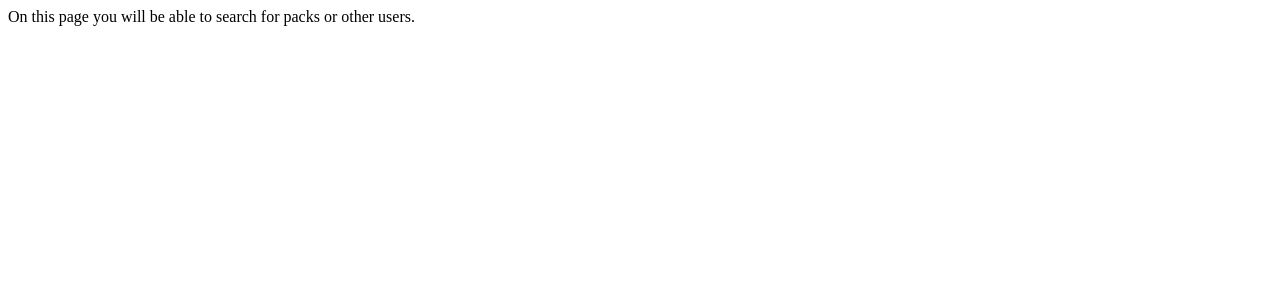
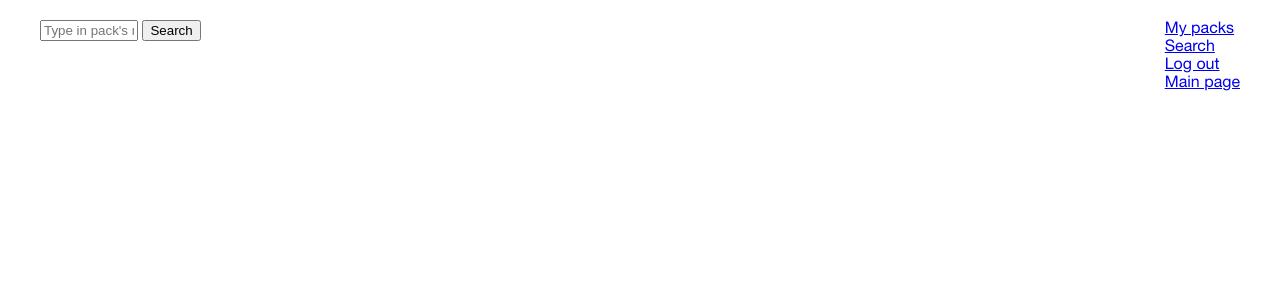
Before and after one commit to Uxusino/custom-cards, a Flask app: page /search in a window 1280 px wide. Shown: the top 300 px of the page. Run offline with Flask 3, Linux system fonts and the light colour scheme; the visitor is signed in with stand-in values (Sample User, id 1); parts of the project's set-up code (start-up, migrations or seed data) failed here and were passed over.

Commit message:
Search system

```diff
--- a/routes.py
+++ b/routes.py
@@ -241,7 +241,17 @@ def rate_pack():
 
 @app.route("/search")
 def search():
-    return "On this page you will be able to search for packs or other users."
+    return render_template("search.html", packs=None, is_search=False)
+
+@app.route("/search/<string:query>")
+def search_q(query):
+    _packs = packs.search_packs(query)
+    return render_template("search.html", packs=_packs, is_search=True)
+
+@app.route("/find_packs", methods=["POST"])
+def find_packs():
+    query = request.form.get("search")
+    return redirect(f"/search/{query}")
 
 @app.route("/simulator")
 def simulator():
--- a/static/styles.css
+++ b/static/styles.css
@@ -26,12 +26,23 @@ h6 {
     font-family: 'Helvetica Neue Bold', sans-serif;
 }
 
+textarea {
+    padding: 5px;
+    overflow: auto;
+}
+
 .menu {
     position: absolute;
     top: 0;
     right: 0;
     padding: 20px;
     margin-right: 20px;
+}
+
+.pack {
+    padding: 10px;
+    border-color: #888;
+    border-width: thin;
 }
 
 .registration {
@@ -117,6 +128,6 @@ h6 {
     background-color: black;
 }
 
-#write-comment {
-    height: 50px;
+#search-bar {
+    width: 90px;
 }
--- a/templates/pack.html
+++ b/templates/pack.html
@@ -210,7 +210,8 @@
                         <label><input type="radio" name="rating" value="3" required>3</label>
                         <label><input type="radio" name="rating" value="4" required>4</label>
                         <label><input type="radio" name="rating" value="5" required>5</label>
-                        <input type="text" name="comment" placeholder="Write your thoughts..." maxlength="1000" id="write-comment">
+                        <br>
+                        <textarea rows="5" cols="60" name="comment" placeholder="Write your thoughts..." maxlength="1000" id="write-comment"></textarea>
                         <input type="hidden" name="crsf_token" value="{{ session.crsf_token }}">
                         <input type="hidden" name="pack_id" value="{{ pack['id'] }}">
                         <input type="hidden" name="author_id" value="{{ session.userid }}">
@@ -251,7 +252,6 @@
                         <input type="hidden" name="crsf_token" value="{{ session.crsf_token }}">
                         <button type="submit">Yes!</button>
                     </form>
-                    <button id="closeDeleteModal">No</button>
                 </div>
             </div>
 
--- a/templates/register.html
+++ b/templates/register.html
@@ -23,7 +23,7 @@
                 {% endif %}
             {% endwith %}
         {% endblock %}
-        <a href="/">Main page</a>
+        <p>Already have an account? Sign in on the <a href="/">main page</a></p>
     </div>
 </body>
 </html>
--- /dev/null
+++ b/templates/search.html
@@ -0,0 +1,45 @@
+<!DOCTYPE html>
+<html>
+<head>
+    <title>Search</title>
+    <link rel="stylesheet" href="{{ url_for('static', filename='styles.css') }}"/>
+</head>
+<body>
+    <div>
+        <form action="/find_packs" method="POST">
+            <input id="search-bar" type="text" name="search" maxlength="500" placeholder="Type in pack's name, author or language...">
+            <button type="submit">Search</button>
+        </form>
+    </div>
+    {% if packs %}
+        <div>
+            {% for pack in packs %}
+                <div class="pack">
+                    <p><a href="/packs/{{ pack['id'] }}">{{ pack['name'] }}</a> by <a href="/users/{{ pack['author'] }}"></a></p>
+                    <br>
+                    <span>Language: {{ pack['language'] }}</span>
+                    <br>
+                    <i>Created at: {{ pack['created'] }}</i>
+                </div>
+            {% endfor %}
+        </div>
+    {% elif is_search %}
+        <p>There are no matching results!</p>
+    {% endif %}
+    <div class="menu">
+        {% if session.username %}
+            <a href="/users/{{ session.username }}">My packs</a>
+            <br>
+            <a href="/search">Search</a>
+            <br>
+            <a href="/logout">Log out</a>
+        {% else %}
+            <a href="/register">Sign up</a>
+            <br>
+            <a href="/search">Search</a>
+        {% endif %}
+        <br>
+        <a href="/">Main page</a>
+    </div>
+</body>
+</html>
```
Also changed, not shown: packs.py (+20 -0 lines).
